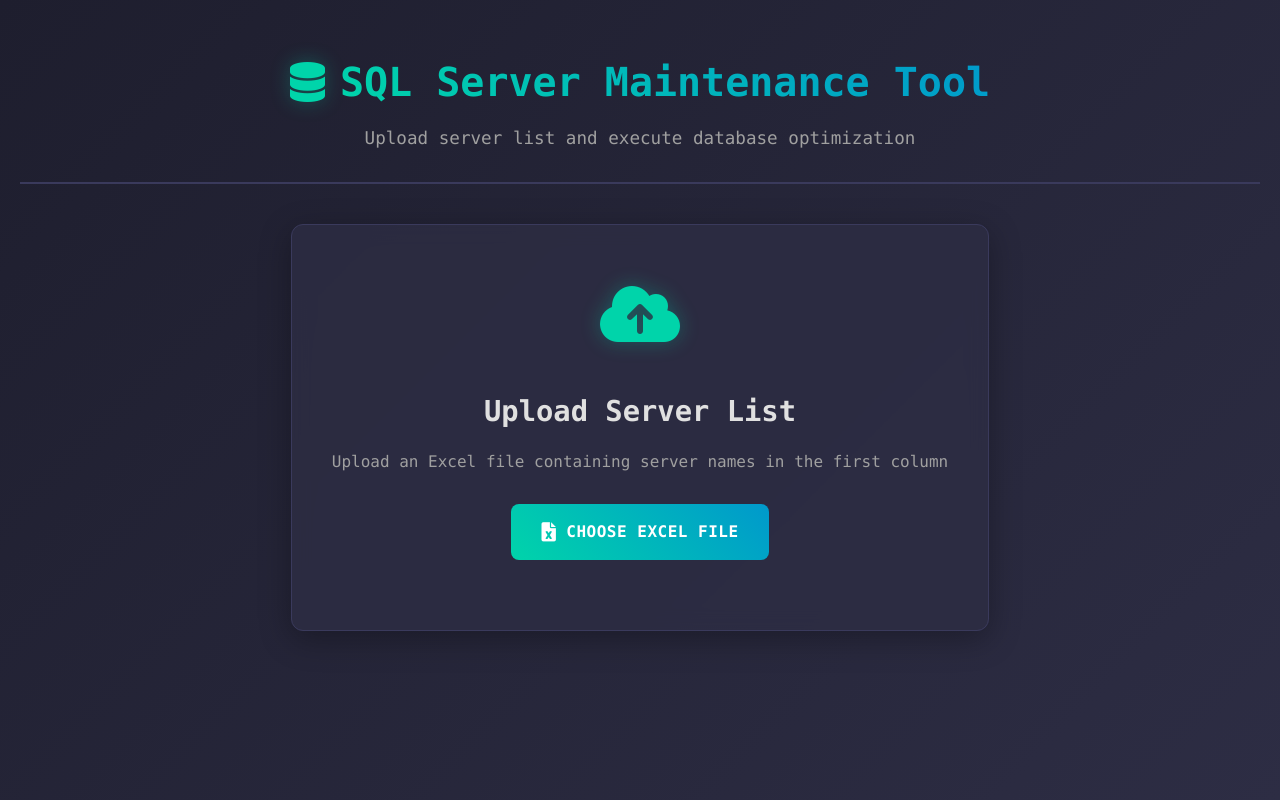
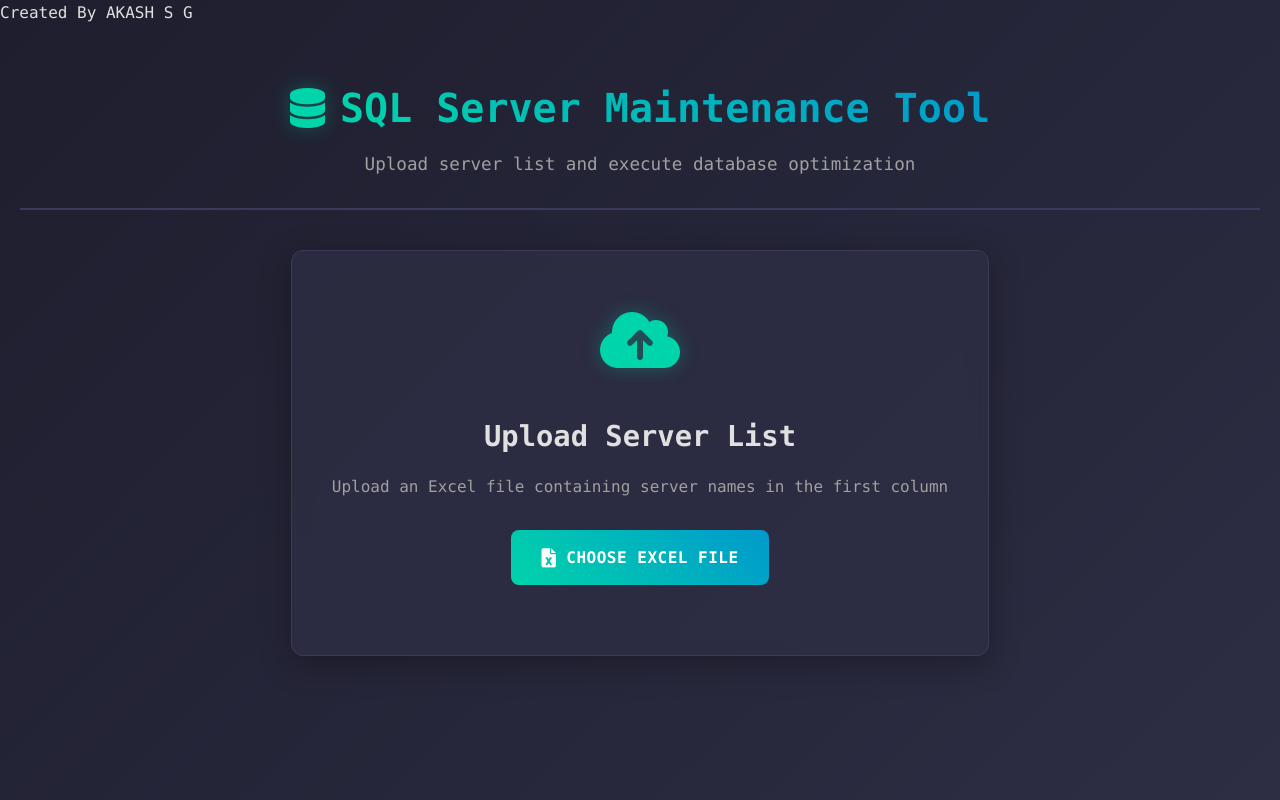
Before and after one commit to akash247777/SQL-Server-Maintenance-Tool, a plain HTML site: page index.html in a window 1280 px wide. Drawn offline with Linux system fonts and the light colour scheme.

Commit message:
Update index.html

```diff
--- a/index.html
+++ b/index.html
@@ -8,6 +8,7 @@
     <link href="https://cdnjs.cloudflare.com/ajax/libs/font-awesome/6.0.0/css/all.min.css" rel="stylesheet">
 </head>
 <body>
+    <div class="attribution">Created By AKASH S G</div>
     <div class="container">
         <header class="header">
             <div class="logo">
```
